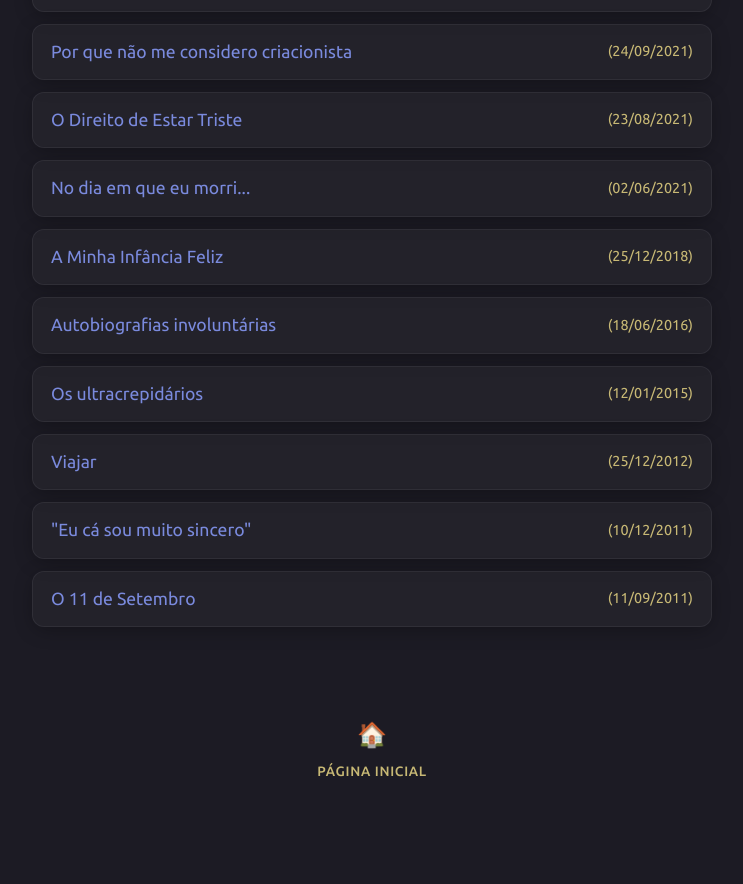
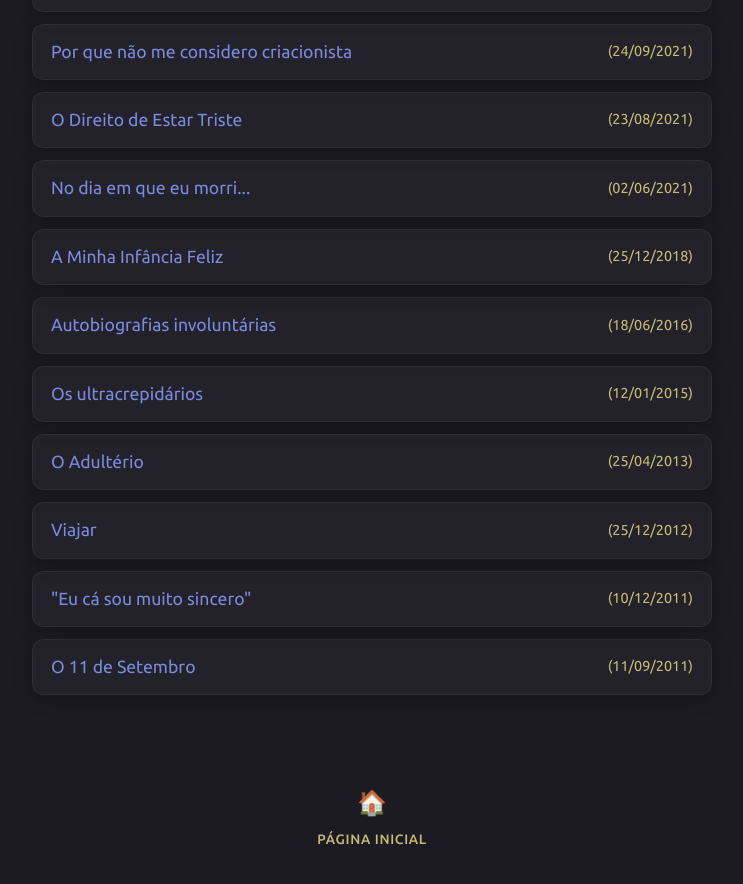
Before and after one commit to joaquim-capitao/queime-depois-de-ler, a Jekyll site: the page index.html, which Jekyll copies as it is, in a window 1280 px wide and 900 px high, scrolled down 3453 px. Shown: the top 884 px of the window, without its empty margins (268-1011 px from the left). Built offline with Jekyll 4.4.1, drawn with Linux system fonts in a browser that asks for light colours; before the commit the page ends 4284 px from its top, so only the background shows below that.

```diff
--- a/index.html
+++ b/index.html
@@ -218,12 +218,10 @@
       <li><a href="https://joaquim-capitao.github.io/queime-depois-de-ler/a-minha-infancia-feliz"><span class="title">A Minha Infância Feliz</span><span class="date">(25/12/2018)</span></a></li>
       <li><a href="https://app.simplenote.com/p/hnXRnr"><span class="title">Autobiografias involuntárias</span><span class="date">(18/06/2016)</span></a></li>
       <li><a href="http://simp.ly/p/s9HSvN"><span class="title">Os ultracrepidários</span><span class="date">(12/01/2015)</span></a></li>
-
+      <li><a href="http://simp.ly/p/MKw0xw"><span class="title">O Adultério</span><span class="date">(25/04/2013)</span></a></li>
       <li><a href="http://simp.ly/p/b1FTxF"><span class="title">Viajar</span><span class="date">(25/12/2012)</span></a></li>
       <li><a href="http://simp.ly/p/WSH48D"><span class="title">"Eu cá sou muito sincero"</span><span class="date">(10/12/2011)</span></a></li>
-
-      <li><a
-href="http://simp.ly/p/6GSNBM"><span class="title">O 11 de Setembro</span><span class="date">(11/09/2011)</span></a></li>
+      <li><a href="http://simp.ly/p/6GSNBM"><span class="title">O 11 de Setembro</span><span class="date">(11/09/2011)</span></a></li>
 
     </ul>
 
```
